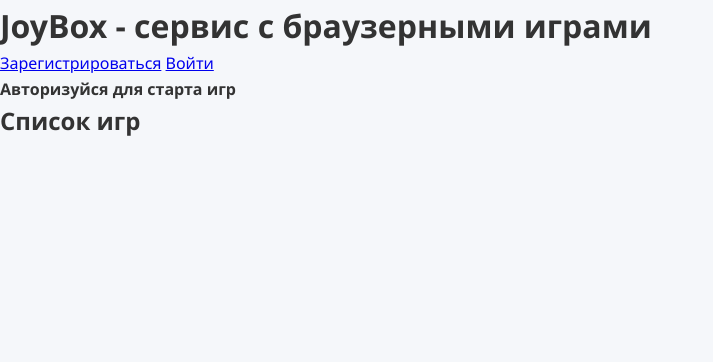
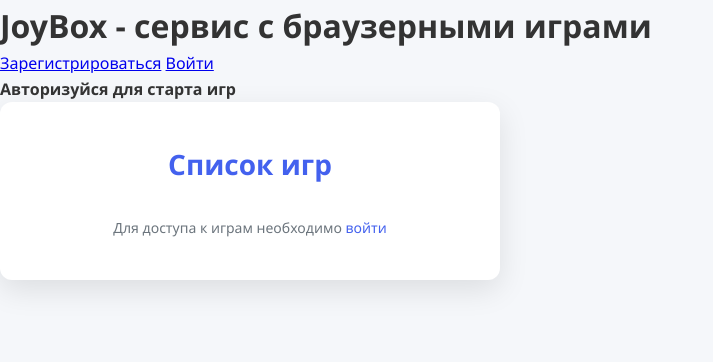
Before and after one commit to FDA-2011/site2, a Flask app: page / in a window 1280 px wide. Shown: the top 362 px of the page, without its empty margins (0-713 px from the left). Run offline with Flask 3, Linux system fonts and the light colour scheme.

Commit message:
Update index.html

```diff
--- a/templates/index.html
+++ b/templates/index.html
@@ -1,8 +1,21 @@
 {% extends "base.html" %}
 
 {% block content %}
-<h2>Список игр</h2>
-{% if current_user.is_authenticated %}
-<a href="/playgame1" class="btn btn-secondary">Игра Пирамидка</a>
-{% endif %}
+<div class="main-content">
+    <div class="registration-card">
+        <h2 class="registration-title">Список игр</h2>
+
+        {% if current_user.is_authenticated %}
+        <div style="text-align: center; margin-top: 20px;">
+            <a href="/playgame1" class="btn btn-primary" style="display: inline-block; padding: 12px 24px; font-size: 16px;">
+                Игра Пирамидка
+            </a>
+        </div>
+        {% else %}
+        <div class="login-link" style="margin-top: 30px;">
+            <p>Для доступа к играм необходимо <a href="/login">войти</a></p>
+        </div>
+        {% endif %}
+    </div>
+</div>
 {% endblock %}
```
